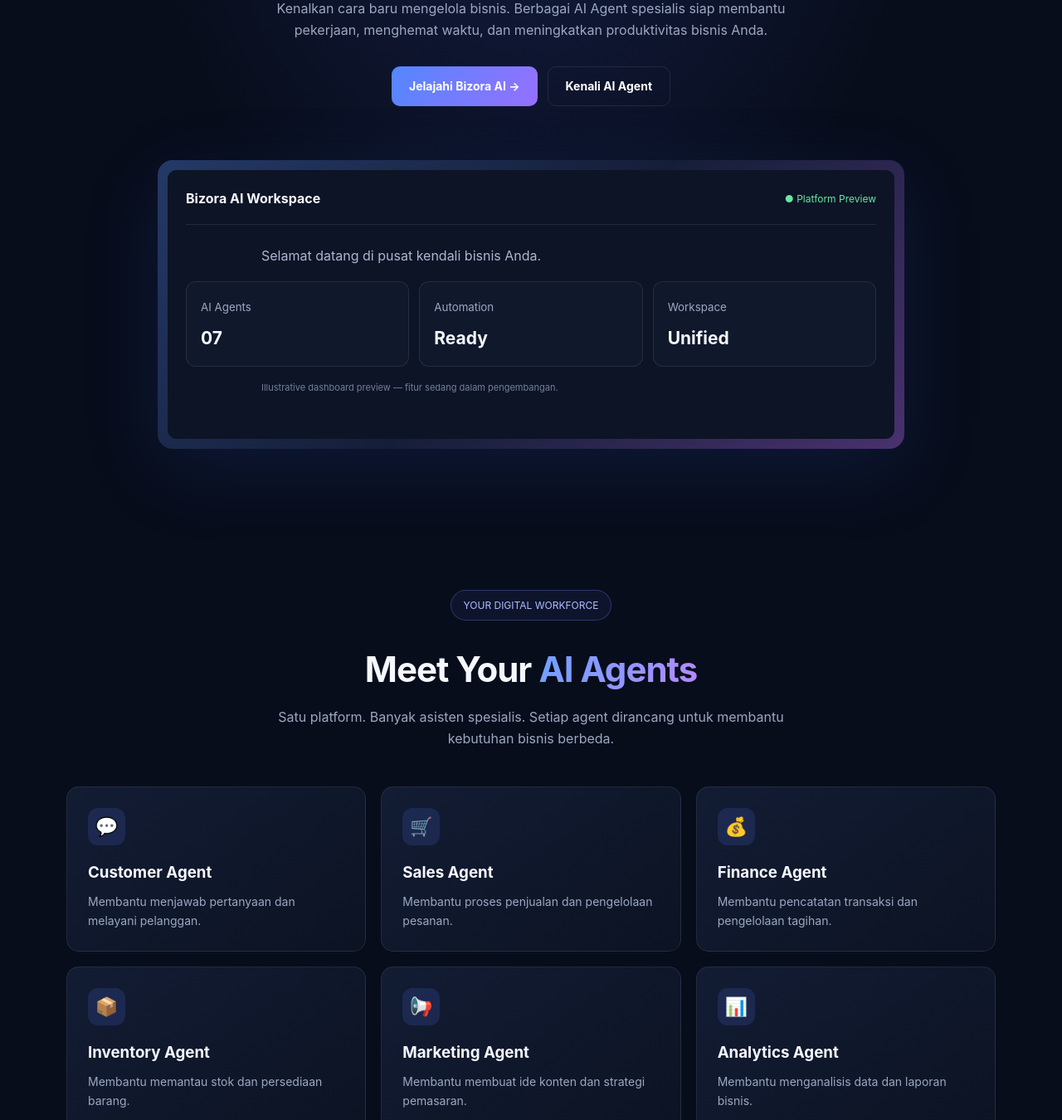
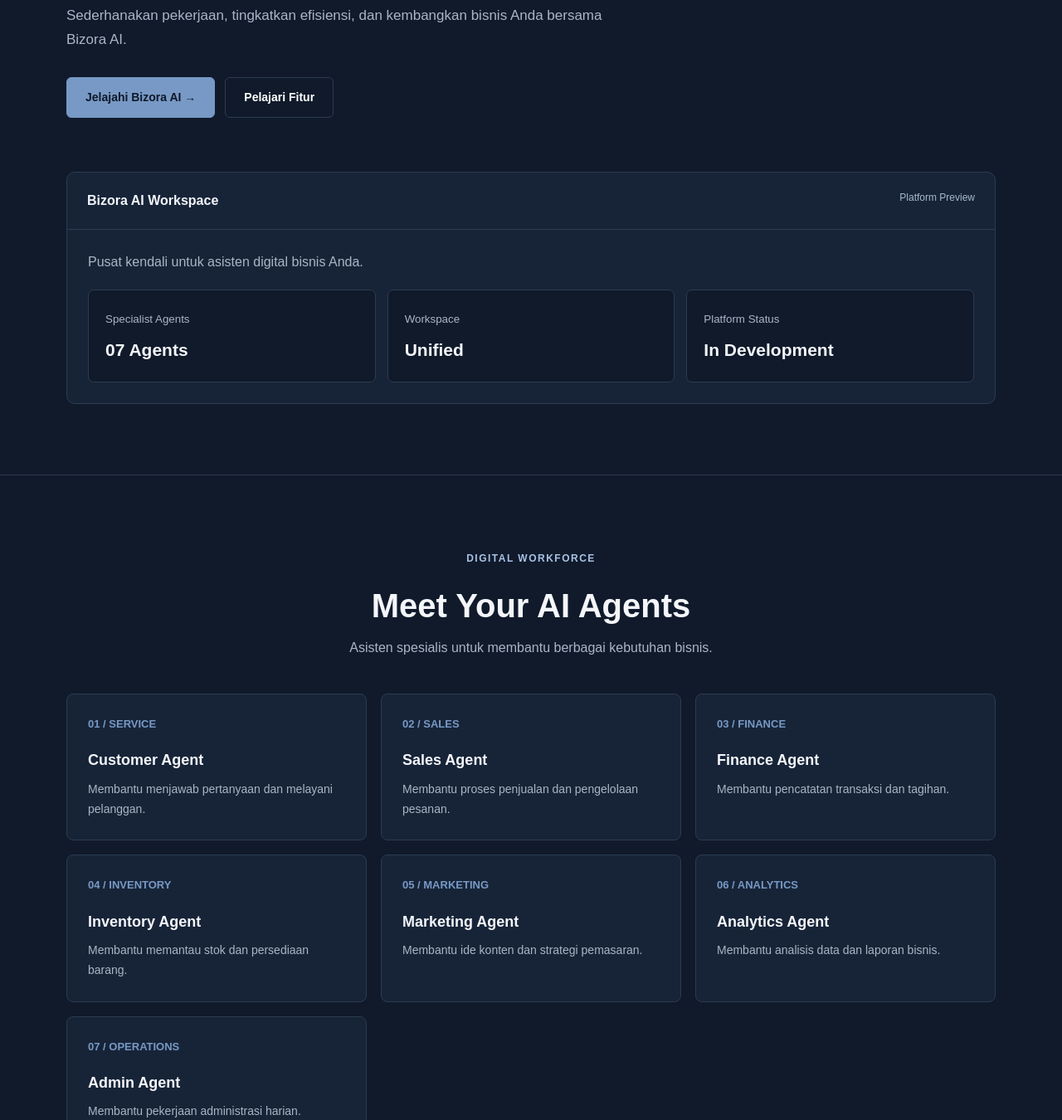
Before and after one commit to GiexId/bizora-ai, a plain HTML site: page index.html in a window 1280 px wide. Shown: the part 422-1772 px from the top of the page at 83% size. Drawn offline with Linux system fonts and the light colour scheme.

Commit message:
Refactor index.html for layout and content updates
Updated HTML structure and styles for improved layout and design consistency. Changed meta tags, header content, and section descriptions to enhance clarity and user experience.

```diff
--- a/index.html
+++ b/index.html
@@ -4,32 +4,40 @@
 <head>
 <meta charset="UTF-8">
 <meta name="viewport" content="width=device-width, initial-scale=1.0">
-  <meta name="theme-color" content="#080d1b">
-  <meta name="description" content="Bizora AI - Your Business. Your AI Workforce. Platform asisten AI untuk otomatisasi bisnis.">
-  <title>Bizora AI — Your Business, Your AI Workforce</title>
+<meta name="theme-color" content="#101a2b">
+<meta name="description" content="Bizora AI - Platform asisten AI spesialis untuk berbagai kebutuhan bisnis.">
+<title>Bizora AI | Business Automation Platform</title>
+
 <style>
 :root {
-      --bg: #080d1b;
-      --panel: #10182b;
-      --blue: #5487ff;
-      --purple: #9570ff;
-      --text: #f5f7ff;
-      --muted: #9ba8c2;
-      --border: rgba(255,255,255,.09);
+  --bg: #101a2b;
+  --surface: #172438;
+  --surface2: #1d2c42;
+  --blue: #7899c5;
+  --white: #f4f6fa;
+  --muted: #aab5c5;
+  --border: #2c3b50;
 }
 
-    * { box-sizing: border-box; margin: 0; padding: 0; }
+* {
+  margin: 0;
+  padding: 0;
+  box-sizing: border-box;
+}
 
 html { scroll-behavior: smooth; }
 
 body {
-      font-family: Inter, system-ui, Arial, sans-serif;
+  font-family: Arial, Helvetica, sans-serif;
   background: var(--bg);
-      color: var(--text);
-      line-height: 1.6;
+  color: var(--white);
+  line-height: 1.7;
 }
 
-    a { color: inherit; text-decoration: none; }
+a {
+  text-decoration: none;
+  color: inherit;
+}
 
 .container {
   width: min(1120px, 90%);
@@ -40,30 +48,28 @@
   position: sticky;
   top: 0;
   z-index: 10;
-      background: rgba(8,13,27,.92);
-      backdrop-filter: blur(15px);
+  background: var(--bg);
   border-bottom: 1px solid var(--border);
 }
 
 nav {
-      min-height: 76px;
+  height: 76px;
   display: flex;
+  justify-content: space-between;
   align-items: center;
-      justify-content: space-between;
-      gap: 20px;
 }
 
 .logo {
   font-size: 25px;
-      font-weight: 850;
+  font-weight: 750;
   letter-spacing: -1px;
 }
 
-    .logo span { color: #7798ff; }
+.logo span { color: var(--blue); }
 
 .nav-links {
   display: flex;
-      gap: 28px;
+  gap: 30px;
   color: var(--muted);
   font-size: 14px;
 }
@@ -71,129 +77,125 @@
 .nav-links a:hover { color: white; }
 
 .btn {
-      display: inline-flex;
-      align-items: center;
-      justify-content: center;
-      padding: 12px 21px;
-      border-radius: 10px;
+  display: inline-block;
+  background: var(--blue);
+  color: #101a2b;
+  padding: 12px 22px;
+  border-radius: 6px;
   font-weight: 700;
   font-size: 14px;
-      background: linear-gradient(120deg,var(--blue),var(--purple));
-      color: white;
-      border: 0;
-      cursor: pointer;
+  border: 1px solid var(--blue);
+  transition: .2s;
 }
+
+.btn:hover { background: #91afd5; }
 
 .btn-outline {
   background: transparent;
-      border: 1px solid var(--border);
+  color: white;
+  border-color: var(--border);
+}
+
+.btn-outline:hover {
+  background: var(--surface);
 }
 
 .hero {
-      padding: 105px 0 85px;
-      text-align: center;
-      background:
-        radial-gradient(ellipse at 50% 0%,rgba(75,106,255,.20),transparent 55%);
+  padding: 100px 0 85px;
+  border-bottom: 1px solid var(--border);
 }
 
-    .tag {
+.hero-content { max-width: 800px; }
+
+.eyebrow {
+  color: #a9c2e4;
+  font-size: 12px;
+  font-weight: 700;
+  letter-spacing: 1.5px;
   display: inline-block;
-      padding: 8px 15px;
-      border: 1px solid rgba(110,140,255,.3);
-      border-radius: 30px;
-      color: #aebfff;
-      font-size: 12px;
-      margin-bottom: 25px;
-      background: rgba(65,90,190,.10);
+  margin-bottom: 22px;
 }
 
 h1 {
-      font-size: clamp(38px,7vw,70px);
-      line-height: 1.08;
-      letter-spacing: -3px;
-      max-width: 850px;
-      margin: auto;
+  font-size: clamp(38px, 6vw, 65px);
+  line-height: 1.15;
+  letter-spacing: -2px;
 }
 
-    .gradient {
-      background: linear-gradient(100deg,#70a1ff,#b28aff);
-      -webkit-background-clip: text;
-      background-clip: text;
-      color: transparent;
-    }
+h1 span { color: #91acd1; }
 
-    .hero p {
+.hero-description {
+  color: var(--muted);
+  font-size: 17px;
   max-width: 650px;
-      margin: 25px auto 30px;
-      color: var(--muted);
-      font-size: 16px;
+  margin: 24px 0 30px;
 }
 
 .hero-actions {
   display: flex;
-      justify-content: center;
   flex-wrap: wrap;
   gap: 12px;
 }
 
 .preview {
-      margin: 65px auto 0;
-      max-width: 900px;
-      padding: 12px;
-      background: linear-gradient(135deg,#243967,#151e38,#49316e);
-      border-radius: 18px;
-      box-shadow: 0 25px 90px rgba(40,75,180,.18);
+  margin-top: 65px;
+  background: var(--surface);
+  border: 1px solid var(--border);
+  border-radius: 10px;
+  overflow: hidden;
 }
 
-    .dashboard {
-      background: #0d1425;
-      border-radius: 11px;
-      padding: 22px;
-      text-align: left;
-      min-height: 250px;
+.preview-header {
+  padding: 20px 24px;
+  display: flex;
+  justify-content: space-between;
+  border-bottom: 1px solid var(--border);
+  gap: 10px;
 }
 
-    .dash-top {
-      display: flex;
-      justify-content: space-between;
-      align-items: center;
-      border-bottom: 1px solid var(--border);
-      padding-bottom: 17px;
-      margin-bottom: 20px;
+.preview-label {
+  color: #a8bacf;
+  font-size: 12px;
 }
 
-    .status {
-      color: #69e6a2;
-      font-size: 12px;
+.preview-body { padding: 25px; }
+
+.preview-body p {
+  color: var(--muted);
+  margin-bottom: 20px;
 }
 
 .dash-grid {
   display: grid;
-      grid-template-columns: repeat(3,1fr);
-      gap: 12px;
+  grid-template-columns: repeat(3, 1fr);
+  gap: 14px;
 }
 
 .dash-card {
-      background: var(--panel);
+  padding: 20px;
+  background: var(--bg);
   border: 1px solid var(--border);
-      border-radius: 12px;
-      padding: 17px;
+  border-radius: 7px;
 }
 
 .dash-card small { color: var(--muted); }
-    .dash-card h3 { margin-top: 8px; font-size: 21px; }
 
-    section { padding: 85px 0; }
+.dash-card h3 {
+  font-size: 21px;
+  margin-top: 7px;
+}
+
+section:not(.hero) { padding: 85px 0; }
 
 .section-heading {
   text-align: center;
-      max-width: 650px;
-      margin: 0 auto 45px;
+  max-width: 670px;
+  margin: 0 auto 42px;
 }
 
 .section-heading h2 {
-      font-size: clamp(28px,4vw,42px);
-      letter-spacing: -1px;
+  font-size: clamp(28px, 4vw, 40px);
+  line-height: 1.25;
 }
 
 .section-heading p {
@@ -203,52 +205,53 @@
 
 .agents {
   display: grid;
-      grid-template-columns: repeat(3,1fr);
-      gap: 18px;
+  grid-template-columns: repeat(3, 1fr);
+  gap: 17px;
 }
 
 .agent {
-      background: linear-gradient(145deg,#121c33,#0c1323);
+  padding: 25px;
+  background: var(--surface);
   border: 1px solid var(--border);
-      padding: 25px;
-      border-radius: 15px;
-      transition: .25s;
+  border-radius: 8px;
+  transition: .2s;
 }
 
 .agent:hover {
-      transform: translateY(-5px);
-      border-color: #617ff0;
+  border-color: var(--blue);
+  transform: translateY(-3px);
 }
 
-    .agent-icon {
-      width: 45px;
-      height: 45px;
-      display: grid;
-      place-items: center;
-      background: rgba(95,120,255,.15);
-      border-radius: 12px;
-      font-size: 22px;
-      margin-bottom: 18px;
+.agent-number {
+  display: block;
+  color: var(--blue);
+  font-size: 13px;
+  font-weight: 700;
+  margin-bottom: 17px;
 }
+
+.agent h3 { font-size: 18px; }
 
 .agent p {
   color: var(--muted);
   font-size: 14px;
-      margin-top: 9px;
+  margin-top: 8px;
 }
 
 .features {
   display: grid;
-      grid-template-columns: repeat(2,1fr);
-      gap: 18px;
+  grid-template-columns: repeat(2, 1fr);
+  gap: 16px;
 }
 
 .feature {
   padding: 25px;
+  background: var(--surface);
   border: 1px solid var(--border);
-      background: var(--panel);
-      border-radius: 14px;
+  border-radius: 8px;
 }
+
+.feature h3 { font-size: 17px; }
 
 .feature p {
   color: var(--muted);
@@ -256,47 +259,75 @@
   margin-top: 8px;
 }
 
+.feature-line {
+  width: 32px;
+  height: 3px;
+  background: var(--blue);
+  margin-bottom: 17px;
+}
+
 .cta {
+  padding: 60px 25px;
+  background: var(--surface);
+  border: 1px solid var(--border);
+  border-radius: 9px;
   text-align: center;
-      padding: 65px 25px;
-      border: 1px solid var(--border);
-      border-radius: 20px;
-      background: radial-gradient(ellipse at top,rgba(85,105,255,.2),#10182b 75%);
 }
 
 .cta h2 { font-size: 35px; }
-    .cta p { color: var(--muted); margin: 15px auto 25px; }
+
+.cta p {
+  max-width: 600px;
+  margin: 15px auto 25px;
+  color: var(--muted);
+}
 
 footer {
   border-top: 1px solid var(--border);
   padding: 30px 0;
   color: var(--muted);
   font-size: 13px;
-      text-align: center;
 }
 
-    @media(max-width:700px) {
-      .nav-links { display: none; }
-      .nav-cta { padding: 10px 13px; }
-      .hero { padding: 75px 0 55px; }
-      h1 { letter-spacing: -1.5px; }
-      .agents { grid-template-columns: repeat(2,1fr); }
-      .dash-grid { grid-template-columns: 1fr; }
-      .features { grid-template-columns: 1fr; }
-      section { padding: 65px 0; }
+.footer-content {
+  display: flex;
+  justify-content: space-between;
+  align-items: center;
+  gap: 15px;
 }
 
-    @media(max-width:420px) {
-      .agents { grid-template-columns: 1fr; }
-      .logo { font-size: 21px; }
+@media(max-width: 750px) {
+  .nav-links { display: none; }
+
+  .hero { padding: 75px 0 60px; }
+
+  .agents { grid-template-columns: repeat(2, 1fr); }
+
+  .dash-grid { grid-template-columns: 1fr; }
+
+  section:not(.hero) { padding: 65px 0; }
+}
+
+@media(max-width: 480px) {
+  .agents, .features { grid-template-columns: 1fr; }
+
+  .hero-actions .btn { width: 100%; text-align: center; }
+
+  .footer-content {
+    flex-direction: column;
+    align-items: flex-start;
+  }
+
+  h1 { letter-spacing: -1px; }
 }
 </style>
 </head>
+
 <body>
 
 <header>
   <nav class="container">
-    <a href="#" class="logo">Bizora<span>AI.</span></a>
+    <a href="#" class="logo">Bizora<span> AI.</span></a>
 
     <div class="nav-links">
       <a href="#agents">AI Agents</a>
@@ -304,147 +335,159 @@
       <a href="#about">Tentang</a>
     </div>
 
-    <a href="#start" class="btn nav-cta">Mulai Sekarang</a>
+    <a href="#start" class="btn">Mulai Sekarang</a>
   </nav>
 </header>
 
 <main>
+
 <section class="hero">
   <div class="container">
-      <span class="tag">✦ The Future of Business Automation</span>
+
+    <div class="hero-content">
+      <span class="eyebrow">BUSINESS AUTOMATION PLATFORM</span>
 
       <h1>
         Your Business.<br>
-        <span class="gradient">Your AI Workforce.</span>
+        <span>Your AI Workforce.</span>
       </h1>
 
-      <p>
-        Kenalkan cara baru mengelola bisnis.
-        Berbagai AI Agent spesialis siap membantu pekerjaan,
-        menghemat waktu, dan meningkatkan produktivitas bisnis Anda.
+      <p class="hero-description">
+        Kelola berbagai kebutuhan bisnis melalui asisten
+        AI spesialis dalam satu platform. Sederhanakan
+        pekerjaan, tingkatkan efisiensi, dan kembangkan
+        bisnis Anda bersama Bizora AI.
       </p>
 
       <div class="hero-actions">
-        <a href="#start" class="btn">Jelajahi Bizora AI →</a>
-        <a href="#agents" class="btn btn-outline">Kenali AI Agent</a>
+        <a href="#agents" class="btn">Jelajahi Bizora AI →</a>
+        <a href="#features" class="btn btn-outline">Pelajari Fitur</a>
+      </div>
     </div>
 
     <div class="preview">
-        <div class="dashboard">
-          <div class="dash-top">
+      <div class="preview-header">
         <strong>Bizora AI Workspace</strong>
-            <span class="status">● Platform Preview</span>
+        <span class="preview-label">Platform Preview</span>
       </div>
 
-          <p style="color:#aab7d1;margin-bottom:18px">
-            Selamat datang di pusat kendali bisnis Anda.
-          </p>
+      <div class="preview-body">
+        <p>Pusat kendali untuk asisten digital bisnis Anda.</p>
 
         <div class="dash-grid">
           <div class="dash-card">
-              <small>AI Agents</small>
-              <h3>07</h3>
+            <small>Specialist Agents</small>
+            <h3>07 Agents</h3>
           </div>
-            <div class="dash-card">
-              <small>Automation</small>
-              <h3>Ready</h3>
-            </div>
+
           <div class="dash-card">
             <small>Workspace</small>
             <h3>Unified</h3>
           </div>
+
+          <div class="dash-card">
+            <small>Platform Status</small>
+            <h3>In Development</h3>
+          </div>
+        </div>
+      </div>
     </div>
 
-          <p style="font-size:11px;color:#71809c;margin-top:17px">
-            Illustrative dashboard preview — fitur sedang dalam pengembangan.
-          </p>
-        </div>
-      </div>
   </div>
 </section>
 
 <section id="agents">
   <div class="container">
+
     <div class="section-heading">
-        <span class="tag">YOUR DIGITAL WORKFORCE</span>
-        <h2>Meet Your <span class="gradient">AI Agents</span></h2>
-        <p>
-          Satu platform. Banyak asisten spesialis.
-          Setiap agent dirancang untuk membantu kebutuhan bisnis berbeda.
-        </p>
+      <span class="eyebrow">DIGITAL WORKFORCE</span>
+      <h2>Meet Your AI Agents</h2>
+      <p>Asisten spesialis untuk membantu berbagai kebutuhan bisnis.</p>
     </div>
 
     <div class="agents">
-        <div class="agent">
-          <div class="agent-icon">💬</div>
+
+      <article class="agent">
+        <span class="agent-number">01 / SERVICE</span>
         <h3>Customer Agent</h3>
         <p>Membantu menjawab pertanyaan dan melayani pelanggan.</p>
-        </div>
+      </article>
 
-        <div class="agent">
-          <div class="agent-icon">🛒</div>
+      <article class="agent">
+        <span class="agent-number">02 / SALES</span>
         <h3>Sales Agent</h3>
         <p>Membantu proses penjualan dan pengelolaan pesanan.</p>
-        </div>
+      </article>
 
-        <div class="agent">
-          <div class="agent-icon">💰</div>
+      <article class="agent">
+        <span class="agent-number">03 / FINANCE</span>
         <h3>Finance Agent</h3>
-          <p>Membantu pencatatan transaksi dan pengelolaan tagihan.</p>
-        </div>
+        <p>Membantu pencatatan transaksi dan tagihan.</p>
+      </article>
 
-        <div class="agent">
-          <div class="agent-icon">📦</div>
+      <article class="agent">
+        <span class="agent-number">04 / INVENTORY</span>
         <h3>Inventory Agent</h3>
         <p>Membantu memantau stok dan persediaan barang.</p>
-        </div>
+      </article>
 
-        <div class="agent">
-          <div class="agent-icon">📢</div>
+      <article class="agent">
+        <span class="agent-number">05 / MARKETING</span>
         <h3>Marketing Agent</h3>
-          <p>Membantu membuat ide konten dan strategi pemasaran.</p>
-        </div>
+        <p>Membantu ide konten dan strategi pemasaran.</p>
+      </article>
 
-        <div class="agent">
-          <div class="agent-icon">📊</div>
+      <article class="agent">
+        <span class="agent-number">06 / ANALYTICS</span>
         <h3>Analytics Agent</h3>
-          <p>Membantu menganalisis data dan laporan bisnis.</p>
-        </div>
+        <p>Membantu analisis data dan laporan bisnis.</p>
+      </article>
 
-        <div class="agent">
-          <div class="agent-icon">📋</div>
+      <article class="agent">
+        <span class="agent-number">07 / OPERATIONS</span>
         <h3>Admin Agent</h3>
         <p>Membantu pekerjaan administrasi harian.</p>
-        </div>
+      </article>
+
     </div>
   </div>
 </section>
 
 <section id="features">
   <div class="container">
+
     <div class="section-heading">
-        <span class="tag">ONE CONNECTED PLATFORM</span>
-        <h2>Everything Your Business Needs</h2>
-        <p>Kelola asisten AI dan aktivitas bisnis dari satu tempat.</p>
+      <span class="eyebrow">PLATFORM CAPABILITIES</span>
+      <h2>Everything in One Workspace</h2>
+      <p>Satu ekosistem untuk mengelola berbagai aktivitas bisnis.</p>
     </div>
 
     <div class="features">
-        <div class="feature">
-          <h3>✦ Multi-Agent Workspace</h3>
+
+      <article class="feature">
+        <div class="feature-line"></div>
+        <h3>Multi-Agent Workspace</h3>
         <p>Kelola berbagai asisten spesialis dalam satu dashboard.</p>
-        </div>
-        <div class="feature">
-          <h3>✦ Smart Automation</h3>
-          <p>Rencanakan otomatisasi tugas bisnis yang berulang.</p>
-        </div>
-        <div class="feature">
-          <h3>✦ Business Knowledge</h3>
-          <p>Bangun pengetahuan AI berdasarkan informasi bisnis Anda.</p>
-        </div>
-        <div class="feature">
-          <h3>✦ Business Analytics</h3>
-          <p>Pantau aktivitas dan dapatkan wawasan dari data bisnis.</p>
-        </div>
+      </article>
+
+      <article class="feature">
+        <div class="feature-line"></div>
+        <h3>Smart Automation</h3>
+        <p>Bantu otomatisasi pekerjaan bisnis yang berulang.</p>
+      </article>
+
+      <article class="feature">
+        <div class="feature-line"></div>
+        <h3>Business Knowledge</h3>
+        <p>Bangun pengetahuan AI berdasarkan informasi bisnis.</p>
+      </article>
+
+      <article class="feature">
+        <div class="feature-line"></div>
+        <h3>Business Analytics</h3>
+        <p>Pahami aktivitas dan laporan bisnis dengan lebih baik.</p>
+      </article>
+
     </div>
   </div>
 </section>
@@ -452,29 +495,29 @@
 <section id="about">
   <div class="container">
     <div class="cta" id="start">
-        <span class="tag">BUILD A SMARTER BUSINESS</span>
-        <h2>Let AI Work With You.</h2>
+      <span class="eyebrow">BIZORA AI</span>
+      <h2>Build a More Efficient Business.</h2>
+
       <p>
-          Masa depan bisnis dimulai dengan pekerjaan yang lebih cerdas.
-          Bergabunglah dengan perjalanan Bizora AI.
+        Satu platform untuk membantu bisnis bekerja
+        lebih terstruktur, efisien, dan produktif.
       </p>
-        <a href="mailto:hello@bizora.ai" class="btn">
-          Hubungi Bizora AI →
-        </a>
+
+      <a href="#agents" class="btn">Kenali Asisten Kami →</a>
     </div>
   </div>
 </section>
+
 </main>
 
 <footer>
-  <div class="container">
-    <div class="logo">Bizora<span>AI.</span></div>
-    <p style="margin-top:10px">
-      Your Business. Your AI Workforce.
-    </p>
-    <p style="margin-top:12px">
-      © 2026 Bizora AI. All rights reserved.
-    </p>
+  <div class="container footer-content">
+    <div>
+      <div class="logo">Bizora<span> AI.</span></div>
+      <p>Your Business. Your AI Workforce.</p>
+    </div>
+
+    <p>© 2026 Bizora AI. All rights reserved.</p>
   </div>
 </footer>
 
```
Lines whose indentation alone changed are shown as unchanged.
